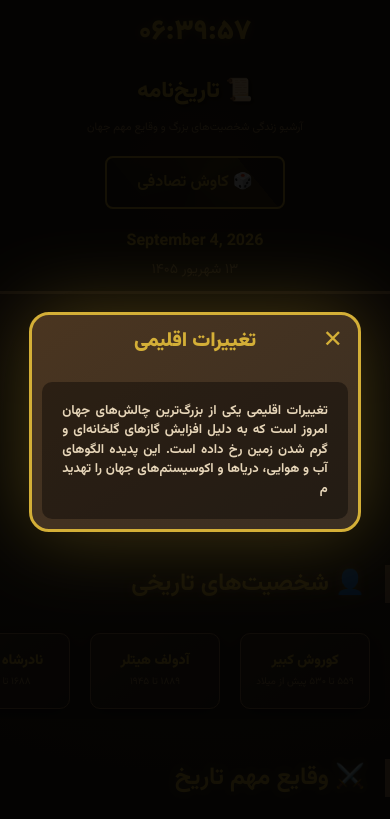
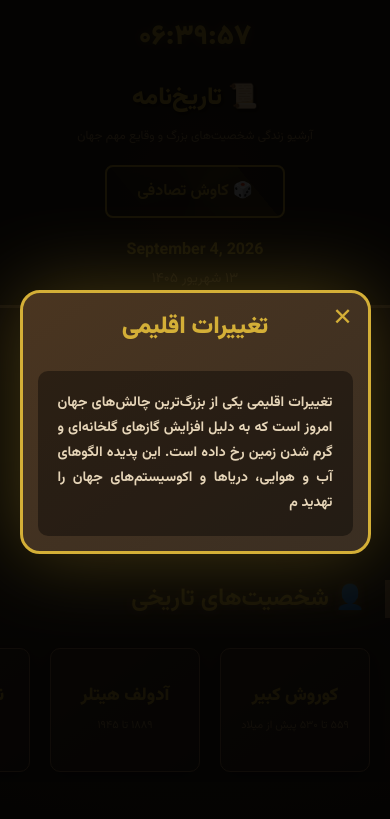
Before and after one commit to about-vexon/History, a plain HTML site: page index.html in a window 390 px wide. Both pictures are taken after a click on the button "🎲 کاوش تصادفی". Shown: the top 819 px of the page. Drawn offline with nearby package versions, Linux system fonts and the light colour scheme.

Commit message:
Update style.css

```diff
--- a/style.css
+++ b/style.css
@@ -635,81 +635,95 @@ body {
 .search-container {
     position: relative;
 }
-/* ====== تنظیمات موبایل (محدود کردن عناصر بزرگ) ====== */
+/* ====== تنظیمات موبایل (کوچک کردن همه چیز) ====== */
 @media (max-width: 768px) {
-    /* محدود کردن عرض کارت‌ها و عناوین */
-    .card {
-        min-width: 130px;
-        max-width: 130px;
-        padding: 10px;
+    /* هدر */
+    .site-header {
+        padding: 15px;
+        font-size: 14px;
+    }
+    .site-title {
+        font-size: 24px;
+    }
+    .site-subtitle {
+        font-size: 12px;
     }
 
-    .card-title {
+    /* نقل قول روز */
+    .quote-section {
+        padding: 15px;
+        max-width: 90%;
+    }
+    .quote-title {
+        font-size: 16px;
+    }
+    .quote-text {
         font-size: 14px;
-        line-height: 1.2;
-        margin-bottom: 5px;
     }
 
-    .card-date {
-        font-size: 10px;
+    /* جستجو */
+    .search-container {
+        margin: 15px 0;
+    }
+    #search-input {
+        font-size: 13px;
+        max-width: 90%;
     }
 
-    .country-card {
-        min-width: 130px;
-        max-width: 130px;
-        padding: 8px;
+    /* کارت‌ها */
+    .card {
+        min-width: 150px;
+        max-width: 150px;
+        padding: 15px;
+        font-size: 12px;
     }
-
-    .country-flag {
-        font-size: 30px;
+    .card-title {
+        font-size: 18px;
+        text-align: center;
+        line-height: 1.2;
     }
-
-    .country-name {
-        font-size: 13px;
-    }
-
-    /* محدود کردن مودال */
-    .modal-content {
-        max-width: 85%;
-        padding: 10px;
-    }
-
-    .modal-title {
-        font-size: 20px;
-    }
-
-    .modal-text {
-        font-size: 13px;
-        line-height: 1.5;
-    }
-
-    .modal-flag {
-        font-size: 50px;
-    }
-
-    /* محدود کردن هدر و جستجو */
-    .site-header {
-        padding: 10px;
-    }
-
-    .site-title {
-        font-size: 22px;
-    }
-
-    .site-subtitle {
+    .card-date {
         font-size: 11px;
     }
 
-    #search-input {
-        max-width: 85%;
-        font-size: 12px;
+    /* کارت کشورها */
+    .country-card {
+        min-width: 150px;
+        max-width: 150px;
+        padding: 12px;
+    }
+    .country-flag {
+        font-size: 40px;
+    }
+    .country-name {
+        font-size: 16px;
     }
 
-    .quote-section {
-        max-width: 85%;
-        padding: 10px;
+    /* مودال (پنجره اطلاعات) */
+    .modal-content {
+        max-width: 90%;
+        padding: 15px;
+    }
+    .modal-title {
+        font-size: 24px;
+    }
+    .modal-text {
+        font-size: 14px;
+        line-height: 1.8;
+    }
+    .modal-flag {
+        font-size: 60px;
     }
 
+    /* نقشه */
+    #historical-map {
+        height: 300px;
+    }
+    .map-open-btn {
+        font-size: 16px;
+        padding: 15px;
+    }
+}
     .quote-text {
         font-size: 12px;
     }
```
